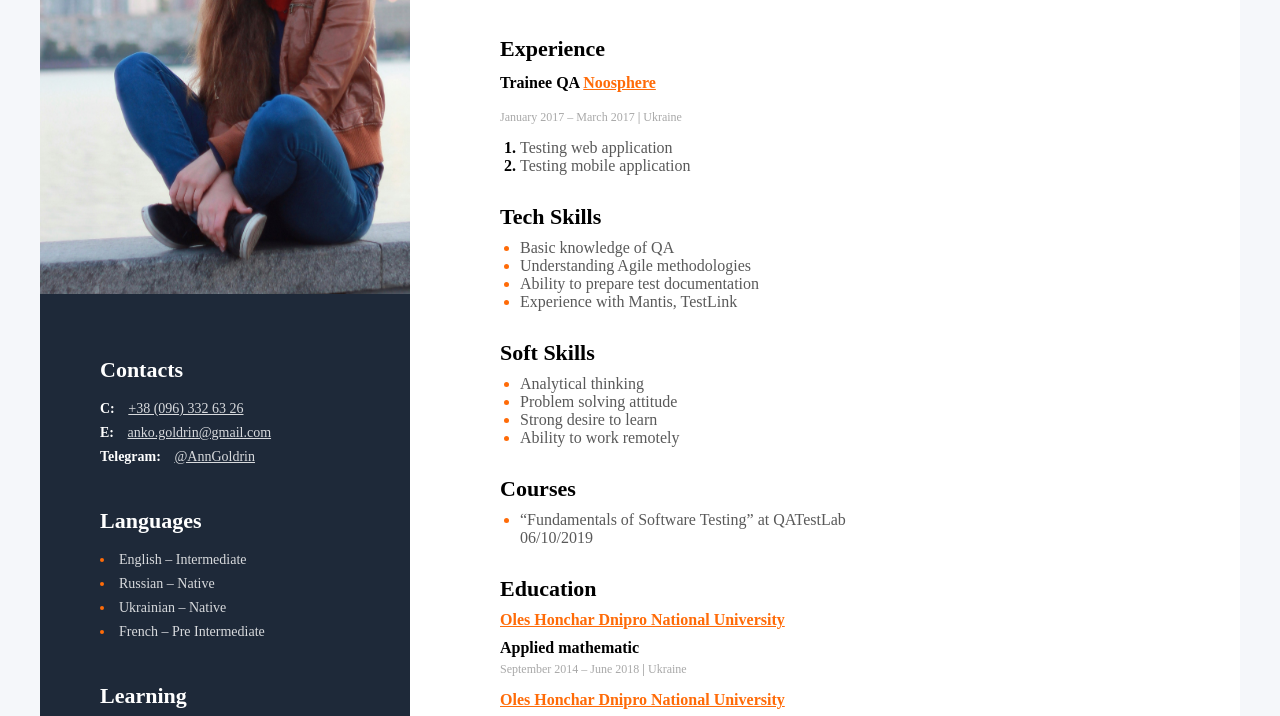
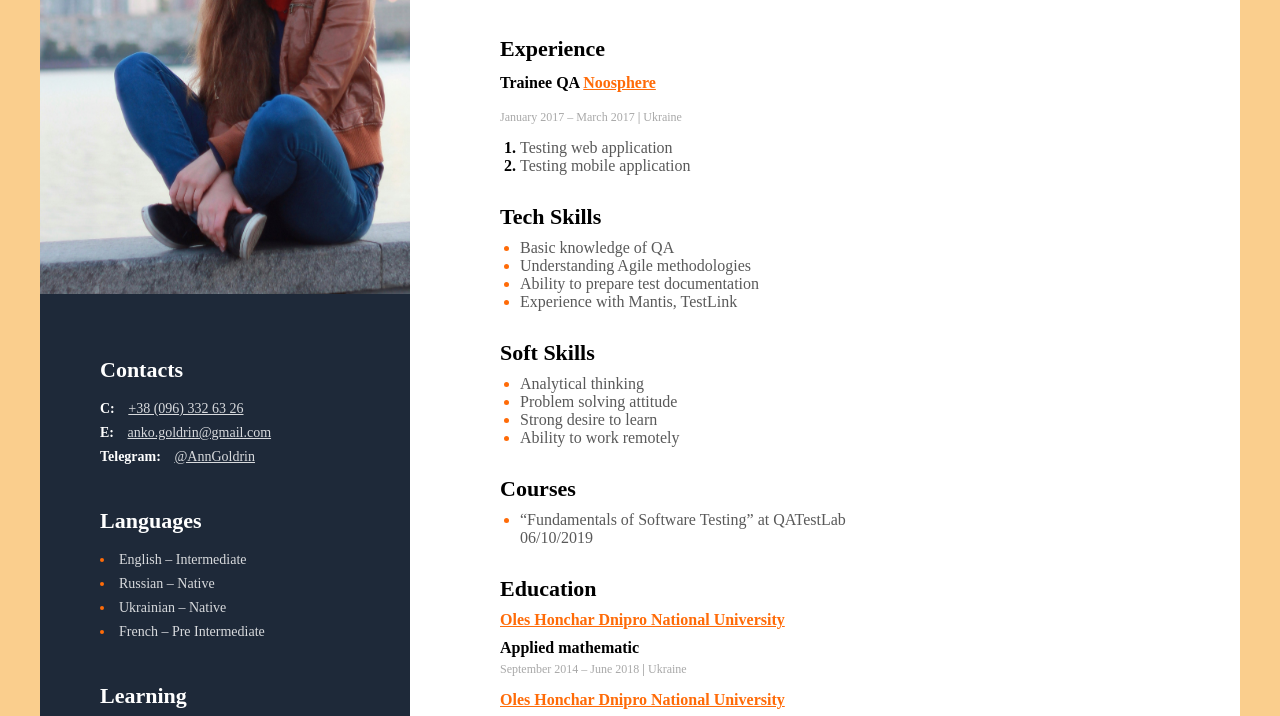
Before and after one commit to AnnGoldrin/AnnGoldrin, a plain HTML site: page index.html in a window 1280 px wide. Shown: the part 284-1000 px from the top of the page. Drawn offline with Linux system fonts and the light colour scheme; a web font is replaced by a local one.

Commit message:
Change background color

```diff
--- a/css/style.css
+++ b/css/style.css
@@ -14,7 +14,8 @@
 }
 body {
     font-family: 'Montserrat';
-    background: #f5f7fa;
+    /* background: #f5f7fa; */
+    background: #face8d;
     padding: 20px;
 }
 .wrapper {
@@ -105,6 +106,7 @@ body {
     letter-spacing: 0.42px;
 }
 .main-container {
+    background: #fff;
     padding-left: 90px;
     padding-right: 90px;
     padding-top: 110px;
```
